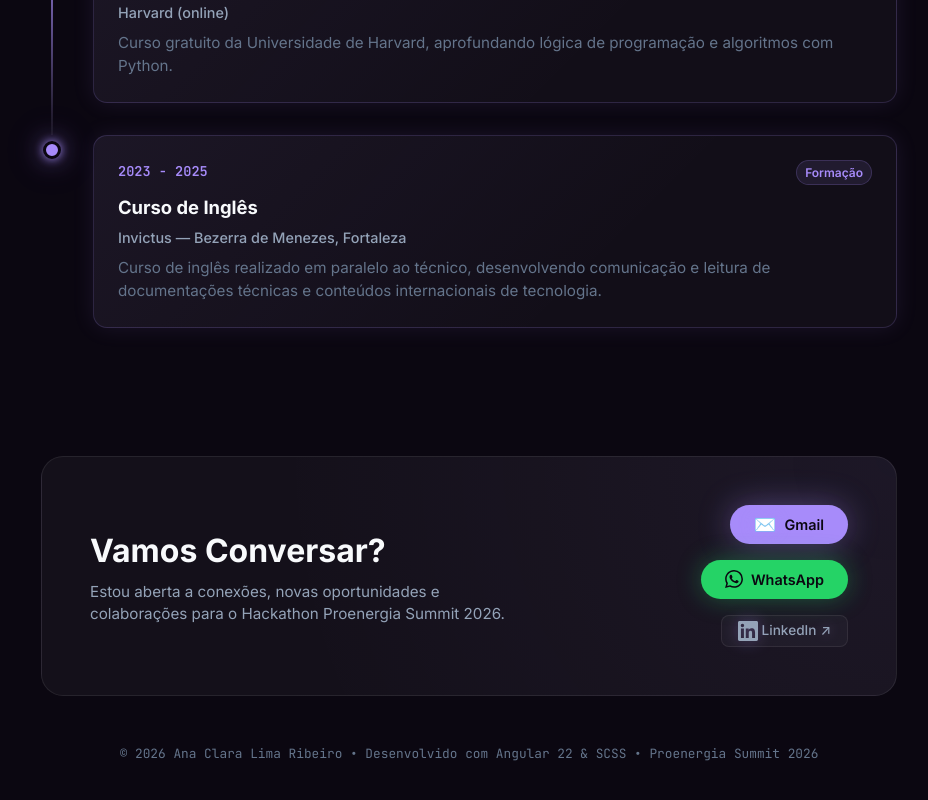
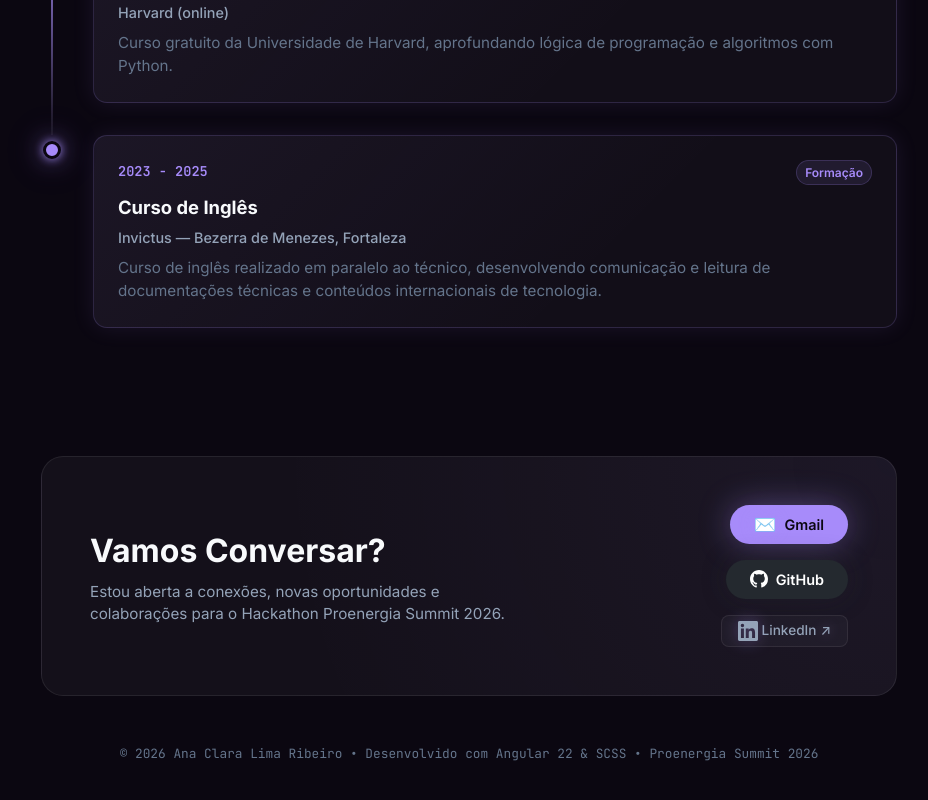
Before and after one commit to claralimadev/curriculo-ana, an Angular app: page / in a window 1280 px wide. Shown: the part 4471-5271 px from the top of the page, without its empty margins (171-1099 px from the left). Built offline with nearby package versions, Linux system fonts and the light colour scheme.

Commit message:
feat(contato): botão GitHub no lugar do WhatsApp + README do projeto

```diff
--- a/src/app/components/contato/contato.html
+++ b/src/app/components/contato/contato.html
@@ -3,7 +3,8 @@
     <div class="contato__conteudo">
       <h2 class="contato__titulo">Vamos Conversar?</h2>
       <p class="contato__texto">
-        Estou aberta a conexões, novas oportunidades e colaborações para o Hackathon Proenergia Summit 2026.
+        Estou aberta a conexões, novas oportunidades e colaborações para o Hackathon Proenergia
+        Summit 2026.
       </p>
     </div>
 
@@ -12,19 +13,30 @@
         href="https://mail.google.com/mail/?view=cm&to=anaclara.lr.dev@gmail.com"
         target="_blank"
         rel="noopener noreferrer"
-        class="contato__btn-gmail">
+        class="contato__btn-gmail"
+      >
         <span class="contato__icone">✉️</span> Gmail
       </a>
 
       <a
-        href="https://wa.me/5585994024440"
+        href="https://github.com/claralimadev"
         target="_blank"
         rel="noopener noreferrer"
-        class="contato__btn-whatsapp">
-        <svg class="contato__btn-whatsapp-icone" viewBox="0 0 24 24" width="18" height="18" fill="currentColor" aria-hidden="true">
-          <path d="M17.472 14.382c-.297-.149-1.758-.867-2.03-.967-.273-.099-.471-.148-.67.15-.197.297-.767.966-.94 1.164-.173.199-.347.223-.644.075-.297-.15-1.255-.463-2.39-1.475-.883-.788-1.48-1.761-1.653-2.059-.173-.297-.018-.458.13-.606.134-.133.297-.347.446-.52.149-.174.198-.298.298-.497.099-.198.05-.371-.025-.52-.075-.149-.669-1.612-.916-2.207-.242-.579-.487-.5-.669-.51-.173-.008-.371-.01-.57-.01-.198 0-.52.074-.792.372-.272.297-1.04 1.016-1.04 2.479 0 1.462 1.065 2.875 1.213 3.074.149.198 2.096 3.2 5.077 4.487.709.306 1.262.489 1.694.625.712.227 1.36.195 1.871.118.571-.085 1.758-.719 2.006-1.413.248-.694.248-1.289.173-1.413-.074-.124-.272-.198-.57-.347m-5.421 7.403h-.004a9.87 9.87 0 01-5.031-1.378l-.361-.214-3.741.982.998-3.648-.235-.374a9.86 9.86 0 01-1.51-5.26c.001-5.45 4.436-9.884 9.888-9.884 2.64 0 5.122 1.03 6.988 2.898a9.825 9.825 0 012.893 6.994c-.003 5.45-4.437 9.884-9.885 9.884m8.413-18.297A11.815 11.815 0 0012.05 0C5.495 0 .16 5.335.157 11.892c0 2.096.547 4.142 1.588 5.945L.057 24l6.305-1.654a11.882 11.882 0 005.683 1.448h.005c6.554 0 11.89-5.335 11.893-11.893a11.821 11.821 0 00-3.48-8.413z"/>
+        class="contato__btn-github"
+      >
+        <svg
+          class="contato__btn-github-icone"
+          viewBox="0 0 16 16"
+          width="18"
+          height="18"
+          fill="currentColor"
+          aria-hidden="true"
+        >
+          <path
+            d="M8 0C3.58 0 0 3.58 0 8c0 3.54 2.29 6.53 5.47 7.59.4.07.55-.17.55-.38 0-.19-.01-.82-.01-1.49-2.01.37-2.53-.49-2.69-.94-.09-.23-.48-.94-.82-1.13-.28-.15-.68-.52-.01-.53.63-.01 1.08.58 1.23.82.72 1.21 1.87.87 2.33.66.07-.52.28-.87.51-1.07-1.78-.2-3.64-.89-3.64-3.95 0-.87.31-1.59.82-2.15-.08-.2-.36-1.02.08-2.12 0 0 .67-.21 2.2.82.64-.18 1.32-.27 2-.27s1.36.09 2 .27c1.53-1.04 2.2-.82 2.2-.82.44 1.1.16 1.92.08 2.12.51.56.82 1.27.82 2.15 0 3.07-1.87 3.75-3.65 3.95.29.25.54.73.54 1.48 0 1.07-.01 1.93-.01 2.2 0 .21.15.46.55.38A8.01 8.01 0 0016 8c0-4.42-3.58-8-8-8z"
+          />
         </svg>
-        <span>WhatsApp</span>
+        <span>GitHub</span>
       </a>
 
       <div class="contato__links">
@@ -32,9 +44,19 @@
           href="https://www.linkedin.com/in/ana-clara-lima-2a3798331"
           target="_blank"
           rel="noopener noreferrer"
-          class="contato__link">
-          <svg class="contato__link-icone" viewBox="0 0 24 24" width="20" height="20" fill="currentColor" aria-hidden="true">
-            <path d="M20.447 20.452h-3.554v-5.569c0-1.328-.027-3.037-1.852-3.037-1.853 0-2.136 1.445-2.136 2.939v5.667H9.351V9h3.414v1.561h.046c.477-.9 1.637-1.85 3.37-1.85 3.601 0 4.267 2.37 4.267 5.455v6.286zM5.337 7.433a2.062 2.062 0 01-2.063-2.065 2.064 2.064 0 112.063 2.065zm1.782 13.019H3.555V9h3.564v11.452zM22.225 0H1.771C.792 0 0 .774 0 1.729v20.542C0 23.227.792 24 1.771 24h20.451C23.2 24 24 23.227 24 22.271V1.729C24 .774 23.2 0 22.225 0z"/>
+          class="contato__link"
+        >
+          <svg
+            class="contato__link-icone"
+            viewBox="0 0 24 24"
+            width="20"
+            height="20"
+            fill="currentColor"
+            aria-hidden="true"
+          >
+            <path
+              d="M20.447 20.452h-3.554v-5.569c0-1.328-.027-3.037-1.852-3.037-1.853 0-2.136 1.445-2.136 2.939v5.667H9.351V9h3.414v1.561h.046c.477-.9 1.637-1.85 3.37-1.85 3.601 0 4.267 2.37 4.267 5.455v6.286zM5.337 7.433a2.062 2.062 0 01-2.063-2.065 2.064 2.064 0 112.063 2.065zm1.782 13.019H3.555V9h3.564v11.452zM22.225 0H1.771C.792 0 0 .774 0 1.729v20.542C0 23.227.792 24 1.771 24h20.451C23.2 24 24 23.227 24 22.271V1.729C24 .774 23.2 0 22.225 0z"
+            />
           </svg>
           <span>LinkedIn</span>
           <span class="contato__link-arrow">↗</span>
@@ -44,6 +66,8 @@
   </div>
 
   <div class="contato__copyright">
-    <p>© 2026 Ana Clara Lima Ribeiro • Desenvolvido com Angular 22 & SCSS • Proenergia Summit 2026</p>
+    <p>
+      © 2026 Ana Clara Lima Ribeiro • Desenvolvido com Angular 22 & SCSS • Proenergia Summit 2026
+    </p>
   </div>
 </footer>
--- a/src/app/components/contato/contato.scss
+++ b/src/app/components/contato/contato.scss
@@ -19,7 +19,9 @@
     flex-direction: column;
     gap: var(--space-lg);
     border: 1px solid var(--border-subtle);
-    background: radial-gradient(circle at top right, rgba(167, 139, 250, 0.06), transparent 70%), var(--bg-card);
+    background:
+      radial-gradient(circle at top right, rgba(167, 139, 250, 0.06), transparent 70%),
+      var(--bg-card);
 
     @include tablet {
       flex-direction: row;
@@ -89,25 +91,31 @@
     }
   }
 
-  &__btn-whatsapp {
+  &__btn-github {
     display: inline-flex;
     align-items: center;
     justify-content: center;
     gap: var(--space-sm);
     padding: var(--space-sm) var(--space-lg);
     border-radius: var(--radius-full);
-    background: #25d366;
-    color: var(--bg-primary);
+    background: #24292f;
+    color: #ffffff;
     font-weight: 600;
     font-size: 0.9rem;
     border: none;
     cursor: pointer;
     text-decoration: none;
     transition: all var(--transition-fast);
-    box-shadow: 0 0 24px rgba(37, 211, 102, 0.35);
+    box-shadow: 0 0 24px rgba(36, 41, 47, 0.35);
+
+    &-icone {
+      flex-shrink: 0;
+      width: 18px;
+      height: 18px;
+    }
 
     &:hover {
-      background: #1ebe5d;
+      background: #1b1f24;
       transform: translateY(-2px);
     }
 
```
Also changed, not shown: 1 other file (tests, documents, lock files or other folders).
